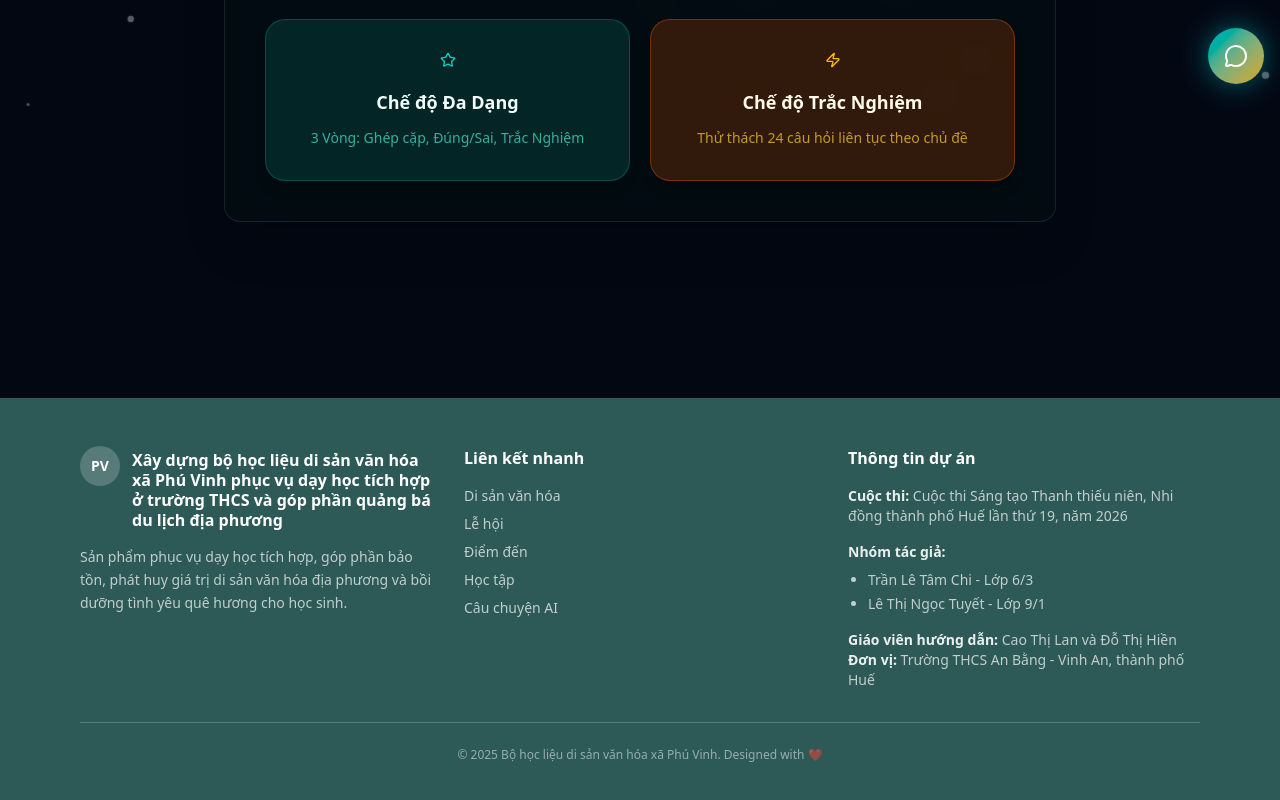
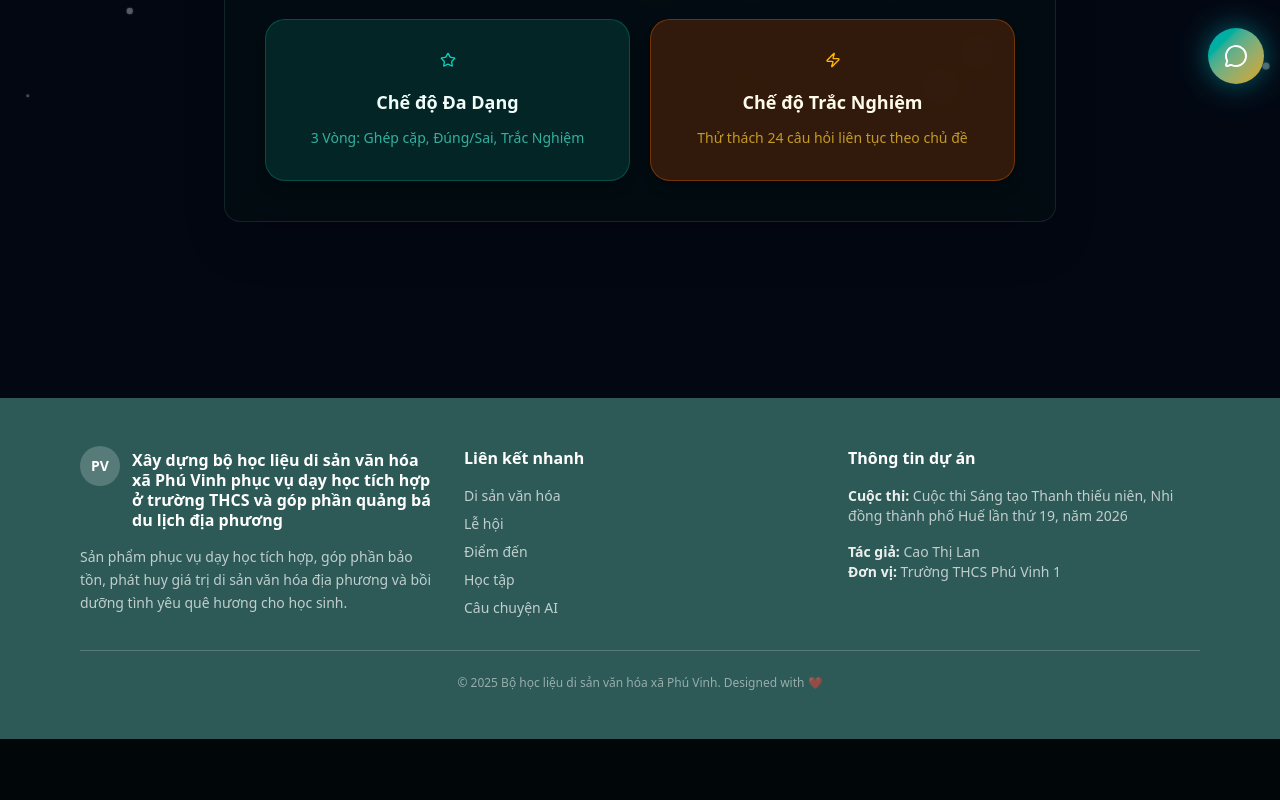
Before and after one commit to NhwBachTik25/hue-tourism-ai, a Next.js app: page /learning in a window 1280 px wide. Shown: the part 692-1492 px from the top of the page. After the commit the page ends 1431 px from the top, so only its background shows below. Built offline with nearby package versions, Linux system fonts and the light colour scheme.

Commit message:
Update author: Cao Thi Lan - THCS Phu Vinh 1

```diff
--- a/src/components/layout/Footer.tsx
+++ b/src/components/layout/Footer.tsx
@@ -46,14 +46,9 @@ export function Footer() {
               <h4 className="font-bold mb-4">{lang === 'vi' ? 'Thông tin dự án' : 'Project Information'}</h4>
               <div className="space-y-2 text-white/70 text-sm">
                 <p><strong className="text-white/90">{lang === 'vi' ? 'Cuộc thi:' : 'Contest:'}</strong> {lang === 'vi' ? 'Cuộc thi Sáng tạo Thanh thiếu niên, Nhi đồng thành phố Huế lần thứ 19, năm 2026' : '19th Hue City Youth Innovation Competition, 2026'}</p>
-                <div className="pt-2"><strong className="text-white/90">{lang === 'vi' ? 'Nhóm tác giả:' : 'Authors:'}</strong></div>
-                <ul className="list-disc pl-5 space-y-1">
-                  <li>Trần Lê Tâm Chi - Lớp 6/3</li>
-                  <li>Lê Thị Ngọc Tuyết - Lớp 9/1</li>
-                </ul>
                 <div className="pt-2">
-                  <p><strong className="text-white/90">{lang === 'vi' ? 'Giáo viên hướng dẫn:' : 'Supervisors:'}</strong> Cao Thị Lan và Đỗ Thị Hiền</p>
-                  <p><strong className="text-white/90">{lang === 'vi' ? 'Đơn vị:' : 'School:'}</strong> Trường THCS An Bằng - Vinh An, thành phố Huế</p>
+                  <p><strong className="text-white/90">{lang === 'vi' ? 'Tác giả:' : 'Author:'}</strong> Cao Thị Lan</p>
+                  <p><strong className="text-white/90">{lang === 'vi' ? 'Đơn vị:' : 'School:'}</strong> Trường THCS Phú Vinh 1</p>
                 </div>
               </div>
             </div>
--- a/src/components/learning/InteractiveNotebook.tsx
+++ b/src/components/learning/InteractiveNotebook.tsx
@@ -339,9 +339,8 @@ export default function InteractiveNotebook() {
             "Phú Vinh không chỉ đẹp bởi biển xanh, đầm phá, di tích cổ... mà còn đẹp bởi tình người. Mỗi học sinh hôm nay hãy là một người khám phá, một người kể chuyện và một người cùng chung tay bảo vệ di sản quê hương."
           </p>
           <div className="pt-8 mt-8 border-t border-blue-800/50 text-sm text-blue-300/80">
-            <p className="font-bold">Nhóm tác giả: Trần Lê Tâm Chi lớp 6/3 và Lê Thị Ngọc Tuyết lớp 9/1</p>
-            <p>Trường THCS An Bằng - Vinh An</p>
-            <p className="mt-2">Giáo viên hướng dẫn: Cao Thị Lan, Đỗ Thị Hiền</p>
+            <p className="font-bold">Tác giả: Cao Thị Lan</p>
+            <p>Trường THCS Phú Vinh 1</p>
           </div>
         </div>
       </footer>
```
